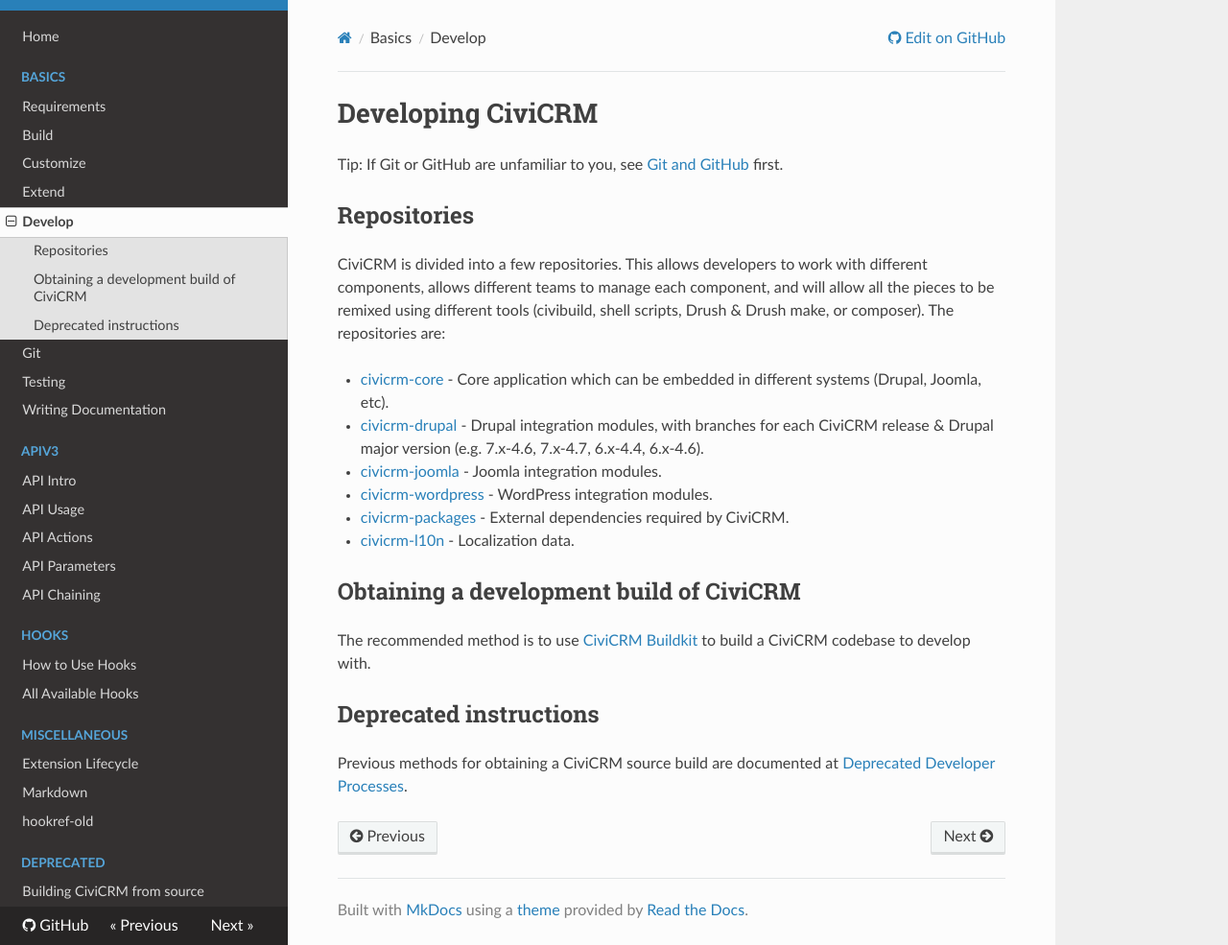
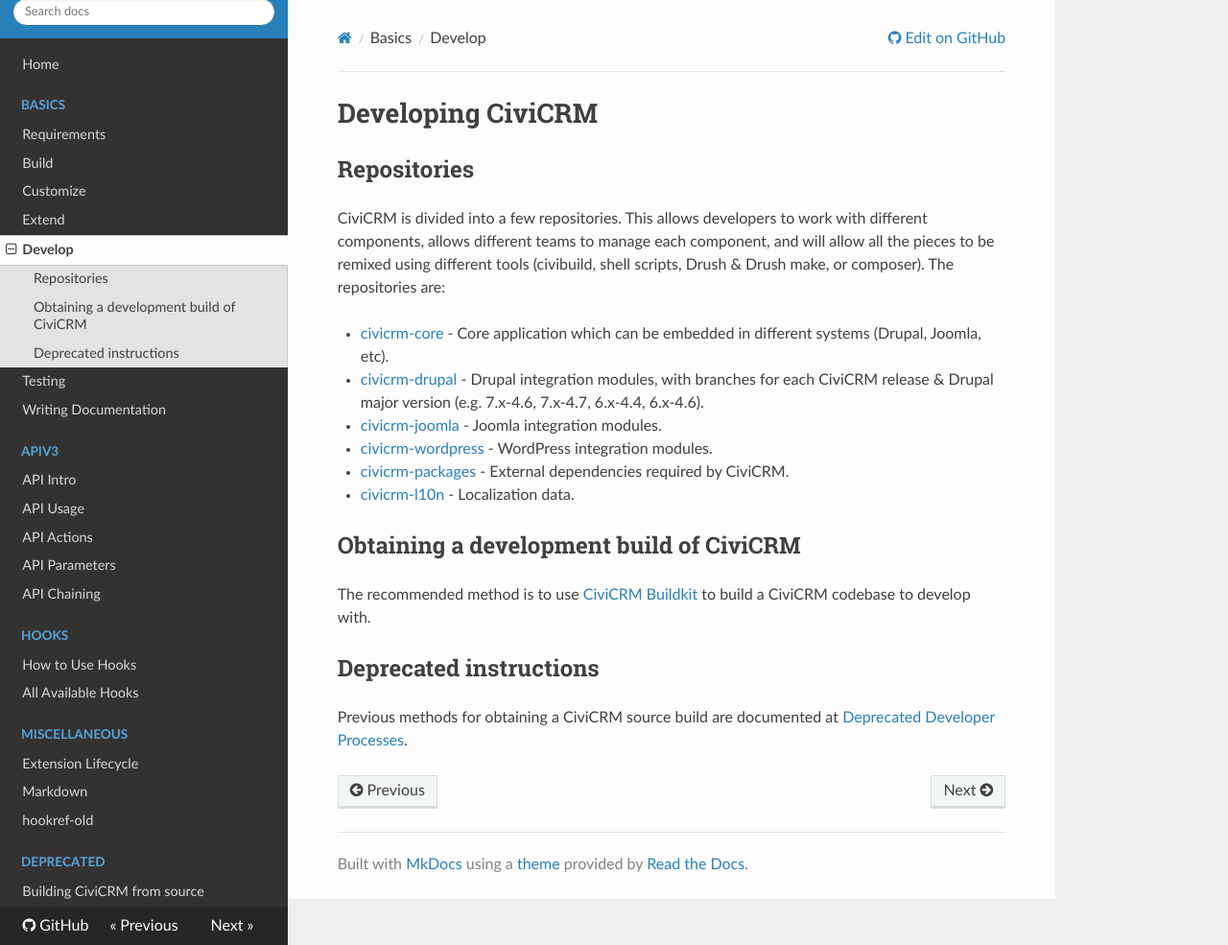
Before and after one commit to civicrm/civicrm-dev-docs, an MkDocs documentation site: the page built from docs/develop.md, in a window 1280 px wide and 985 px high. Shown: the whole window at 96% size. Built offline with MkDocs 1.6.1, drawn with Linux system fonts in a browser that asks for light colours; nearby versions of some CDN libraries; old or Windows-style settings are respelled for this version of MkDocs.

Commit message:
deleting git.md page (it had nothing of value on it and seems out of place as its own page)

```diff
--- a/docs/develop.md
+++ b/docs/develop.md
@@ -1,9 +1,8 @@
 Developing CiviCRM
 ==================
 
-Tip: If Git or GitHub are unfamiliar to you, see [Git and GitHub](git.md) first.
-
-## Repositories
+Repositories
+------------
 
 CiviCRM is divided into a few repositories. This allows developers to work
 with different components, allows different teams to manage each component,
@@ -25,13 +24,15 @@
 -   [civicrm-l10n](https://github.com/civicrm/civicrm-l10n/) -
     Localization data.
 
-## Obtaining a development build of CiviCRM
+Obtaining a development build of CiviCRM
+----------------------------------------
 
 The recommended method is to use
 [CiviCRM Buildkit](https://github.com/civicrm/civicrm-buildkit/) to build a
 CiviCRM codebase to develop with.
 
-## Deprecated instructions
+Deprecated instructions
+-----------------------
 
 Previous methods for obtaining a CiviCRM source build are documented at
 [Deprecated Developer Processes](develop-deprecated.md).
--- a/mkdocs.yml
+++ b/mkdocs.yml
@@ -11,7 +11,6 @@
   - Customize: customize.md
   - Extend: extend.md
   - Develop: develop.md
-  - Git: git.md
   - Testing: testing.md
   - Writing Documentation: documentation.md
 - APIv3:
```
Also changed, not shown: docs/git.md (deleted, +0 -13 lines).
